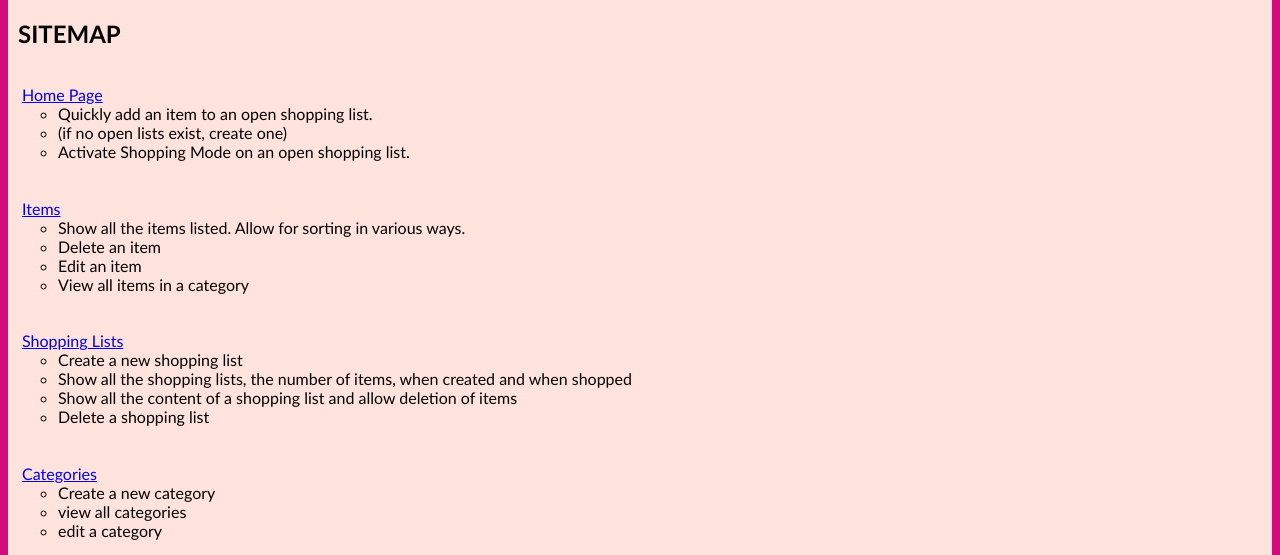
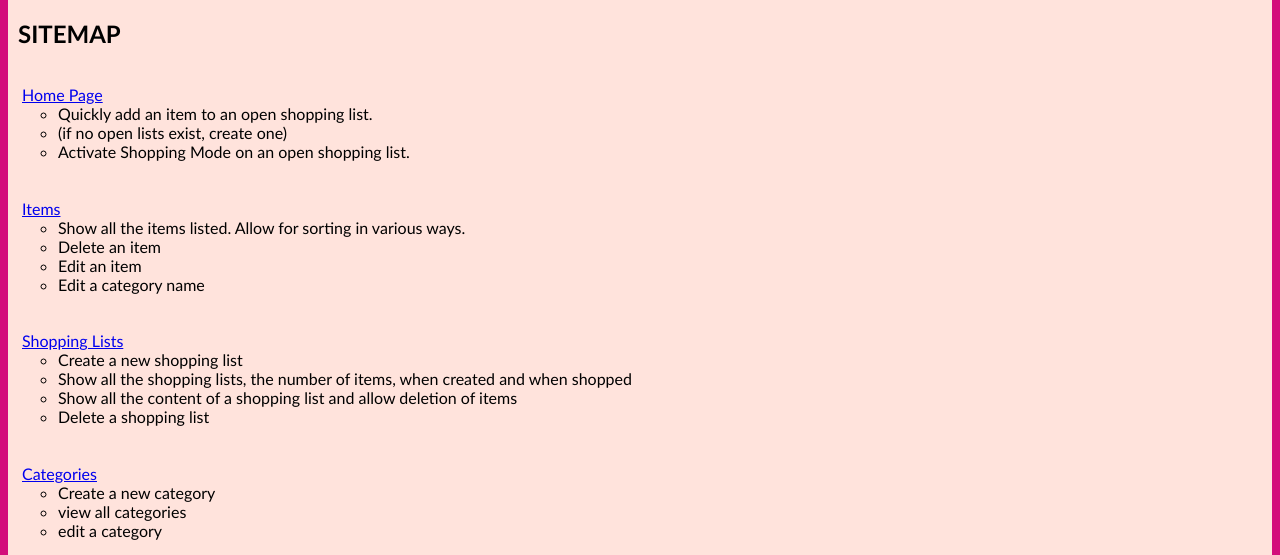
Before and after one commit to McMuds/PythonExamples, a Flask app: page /sitemap in a window 1280 px wide. Shown: the part 129-684 px from the top of the page. Run offline with Flask 3, Linux system fonts and the light colour scheme.

Commit message:
fixed some route bugs

```diff
--- a/Project/controllers/list_controller.py
+++ b/Project/controllers/list_controller.py
@@ -58,7 +58,7 @@ def create_new_list():
 @shopping_list_blueprint.route('/lists/<list_id>/delete/<item_id>', methods=['post'])
 def delete_item_from_list(list_id, item_id):
     selection_repo.remove_item(int(list_id),int(item_id))
-    return redirect('/lists/'+list_id)
+    return redirect('/lists/'+list_id+'/1')
 
 @shopping_list_blueprint.route('/lists/<list_id>/update/<item_id>')
 def toggle_selected(list_id,item_id):
--- a/Project/templates/sitemap.html
+++ b/Project/templates/sitemap.html
@@ -12,15 +12,15 @@
             <li>Activate Shopping Mode on an open shopping list.</li>
         </ul>
     </li>
-    <li><a href="/items/">Items</a>
+    <li><a href="/items">Items</a>
         <ul style="margin-left:2em;">
             <li>Show all the items listed. Allow for sorting in various ways.</li>
             <li>Delete an item</li>
             <li>Edit an item</li>
-            <li>View all items in a category</li>
+            <li>Edit a category name</li>
         </ul>
     </li>
-    <li><a href="/items/">Shopping Lists</a>
+    <li><a href="/lists">Shopping Lists</a>
         <ul style="margin-left:2em;">
             <li>Create a new shopping list</li>
             <li>Show all the shopping lists, the number of items, when created and when shopped</li>
@@ -28,7 +28,7 @@
             <li>Delete a shopping list</li>
         </ul>
     </li>
-    <li><a href="/items/">Categories</a>
+    <li><a href="/categories">Categories</a>
         <ul style="margin-left:2em;">
             <li>Create a new category</li>
             <li>view all categories</li>
```
Also changed, not shown: Project/templates/lists/edit_name.html (+8 -4 lines).
